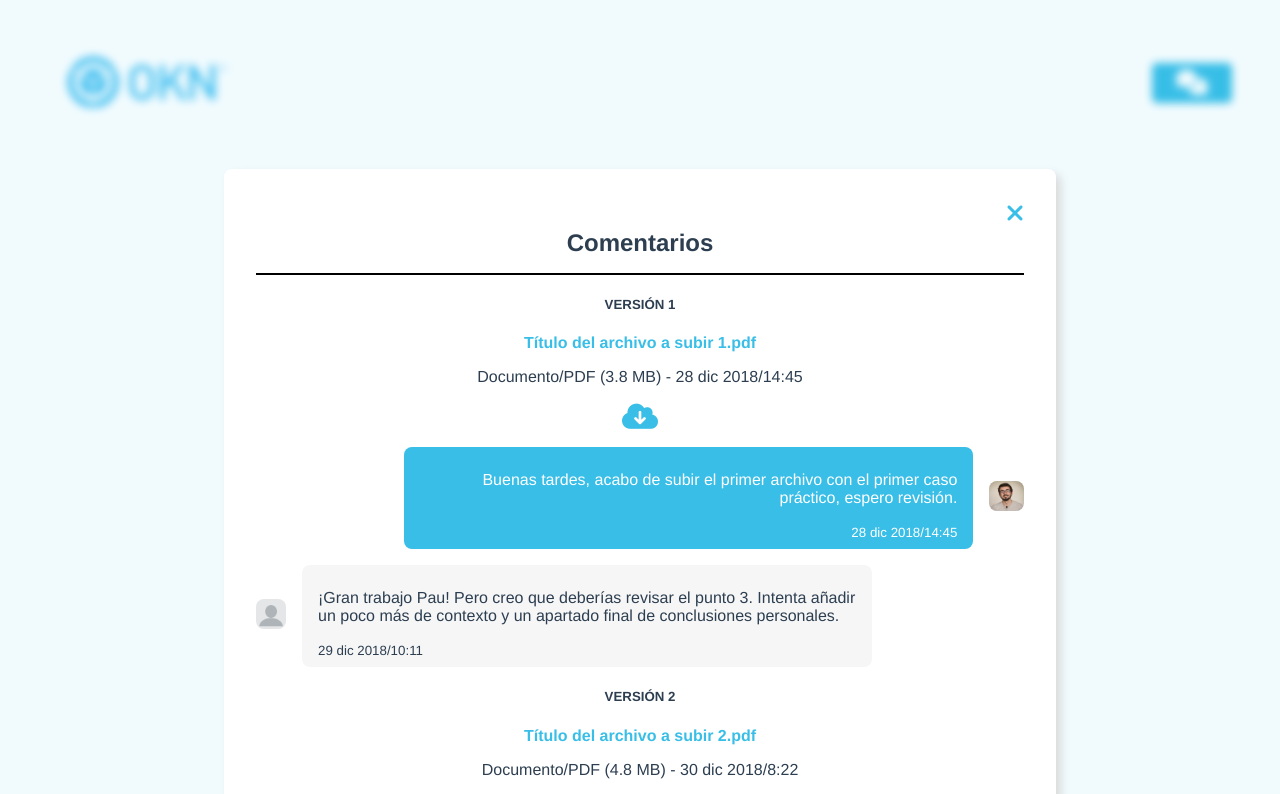
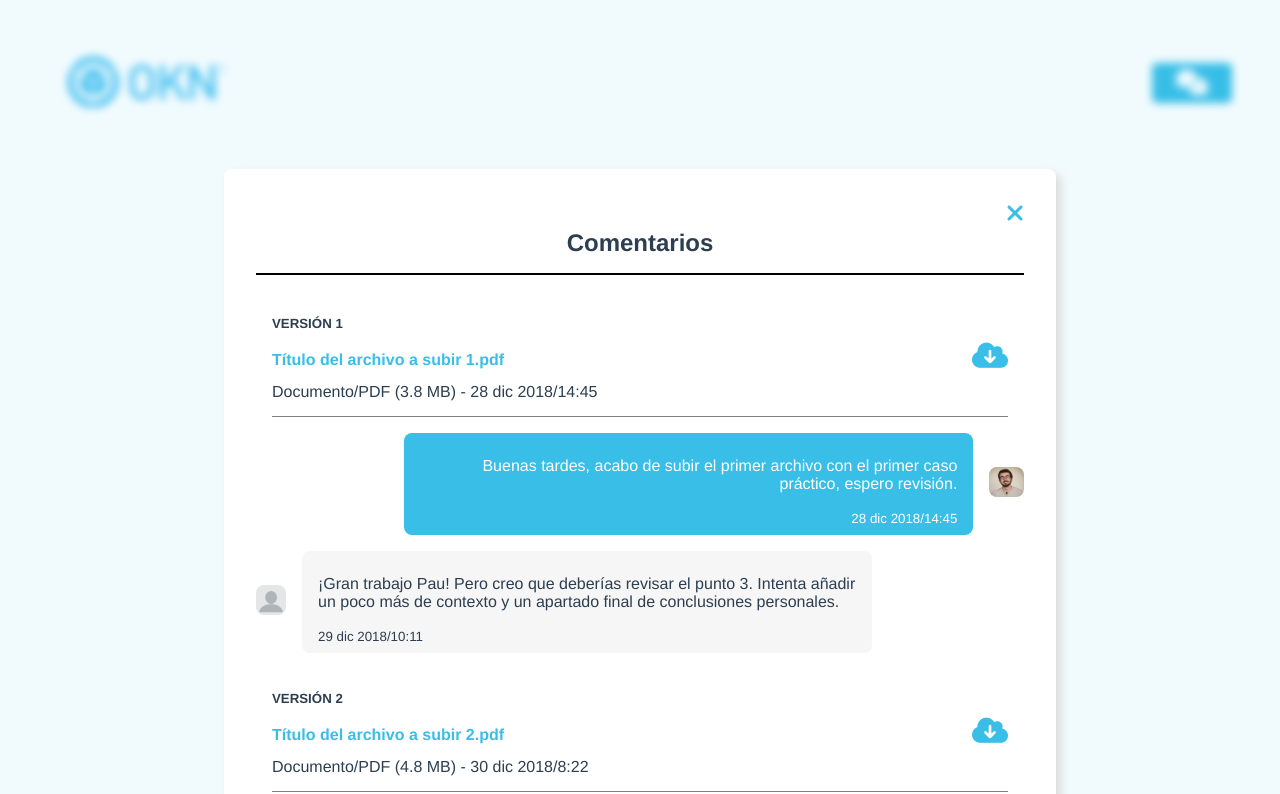
Before and after one commit to PauGarciaMartinez/okn-learning-modal, a Vue app: page / in a window 1280 px wide. Shown: the top 794 px of the page. Built offline with nearby package versions, Linux system fonts and the light colour scheme.

Commit message:
Emit function for msgs and change render to keep modal display

```diff
--- a/src/App.vue
+++ b/src/App.vue
@@ -7,7 +7,7 @@
     </button>
   </header>
 
-  <Modal v-if="visible" @close-modal="visible = $event" />
+  <Modal v-show="visible" @close-modal="visible = $event" />
 
 </template>
 
--- a/src/components/ChatDelivery.vue
+++ b/src/components/ChatDelivery.vue
@@ -1,19 +1,19 @@
 <template>
 
-  <div class="delivery-wrapper" v-for="delivery in deliveries" :key="delivery">
+  <div class="delivery-wrapper">
     <div>
-      <h5>{{ delivery.value.version }}</h5>
-      <p class="delivery-name">{{ delivery.value.name }}</p>
+      <h5>
+        <slot name="version"></slot>
+      </h5>
+      <p class="delivery-name">
+        <slot name="name"></slot>
+      </p>
       <p>
-        {{ delivery.value.type }}
-        {{ delivery.value.size }} -
-        {{ delivery.value.date }}
+        <slot name="info"></slot>
       </p>
     </div>
     <div>
-      <a :href="delivery.value.url">
-        <i class="fas fa-cloud-download-alt"></i>
-      </a>
+      <slot name="download"></slot>
     </div>
   </div>
 
--- a/src/components/Content.vue
+++ b/src/components/Content.vue
@@ -4,20 +4,20 @@
 
     <!-- DELIVERY -->
     <div v-if="item.value.type">
-      <div>
-        <h5>{{ item.value.version }}</h5>
-        <p class="delivery-name">{{ item.value.name }}</p>
-        <p>
+      <ChatDelivery>
+        <template v-slot:version>{{ item.value.version }}</template>
+        <template v-slot:name>{{ item.value.name }}</template>
+        <template v-slot:info>
           {{ item.value.type }}
           {{ item.value.size }} -
           {{ item.value.date }}
-        </p>
-      </div>
-      <div>
-        <a :href="item.value.url">
-          <i class="fas fa-cloud-download-alt"></i>
-        </a>
-      </div>
+        </template>
+        <template v-slot:download>
+          <a :href="item.value.url">
+            <i class="fas fa-cloud-download-alt"></i>
+          </a>
+        </template>
+      </ChatDelivery>
     </div>
 
     <!-- MESSAGE -->
@@ -59,7 +59,8 @@ export default {
     ChatMessage,
     ChatDelivery
   },
-  setup() {
+  props: ['message'],
+  setup(props) {
     let content = ref([])
 
     const message1 = ref(new Message('Buenas tardes, acabo de subir el primer archivo con el primer caso práctico, espero revisión.', '28 dic 2018/14:45', 'student'))
@@ -76,6 +77,8 @@ export default {
 
     content.value.push(delivery1, message1, message2, delivery2, message3, message4)
 
+    if (props.message) content.value.push(props.message)
+
     return { content }
   }
 }
--- a/src/components/Input.vue
+++ b/src/components/Input.vue
@@ -13,15 +13,18 @@
 </template>
 
 <script>
+import { Message } from '@/models/message.js'
 import { ref } from 'vue'
 
 export default {
   name: 'Input',
-  setup() {
+  emits: ['send-message'],
+  setup(props, { emit }) {
     let message = ref('')
 
     const sendMessage = () => {
-      new Message(message.value, Date)
+      const newMessage = ref(new Message(message.value, Date, 'student'))
+      emit('send-message', newMessage)
     }
 
     return { message, sendMessage }
--- a/src/components/Modal.vue
+++ b/src/components/Modal.vue
@@ -1,5 +1,5 @@
 <template>
-
+  <div>
     <div class="backdrop" @click="closeModal"></div>
     <div class="modal">
       <div class="close-container">
@@ -7,11 +7,15 @@
       </div>
       <h2 class="title">{{ title }}</h2>
 
-    <Content />
+      <div class="content-container">
+        <Content :message="message" />
+      </div>
 
-    <Input />
+      <Input @send-message="sendMessage($event)" />
 
     </div>
+  </div>
+
 
 </template>
 
@@ -24,17 +28,23 @@ export default {
   name: 'Modal',
   emits: ['close-modal'],
   components: {
-    Input,
-    Content
+    Content,
+    Input
   },
   setup(props, { emit }) {
     let title = ref('Comentarios')
+
+    let message = ref()
+
+    const sendMessage = (e) => {
+      message.value = e
+    }
 
     const closeModal = () => {
       emit('close-modal', false)
     }
 
-    return { title, closeModal }
+    return { title, closeModal, message, sendMessage }
   }
 }
 </script>
@@ -84,4 +94,9 @@ export default {
   border-bottom: 2px solid black;
 }
 
+.content-container {
+  max-height: 500px;
+  overflow-y: scroll;
+}
+
 </style>
```
Lines whose indentation alone changed are shown as unchanged.
